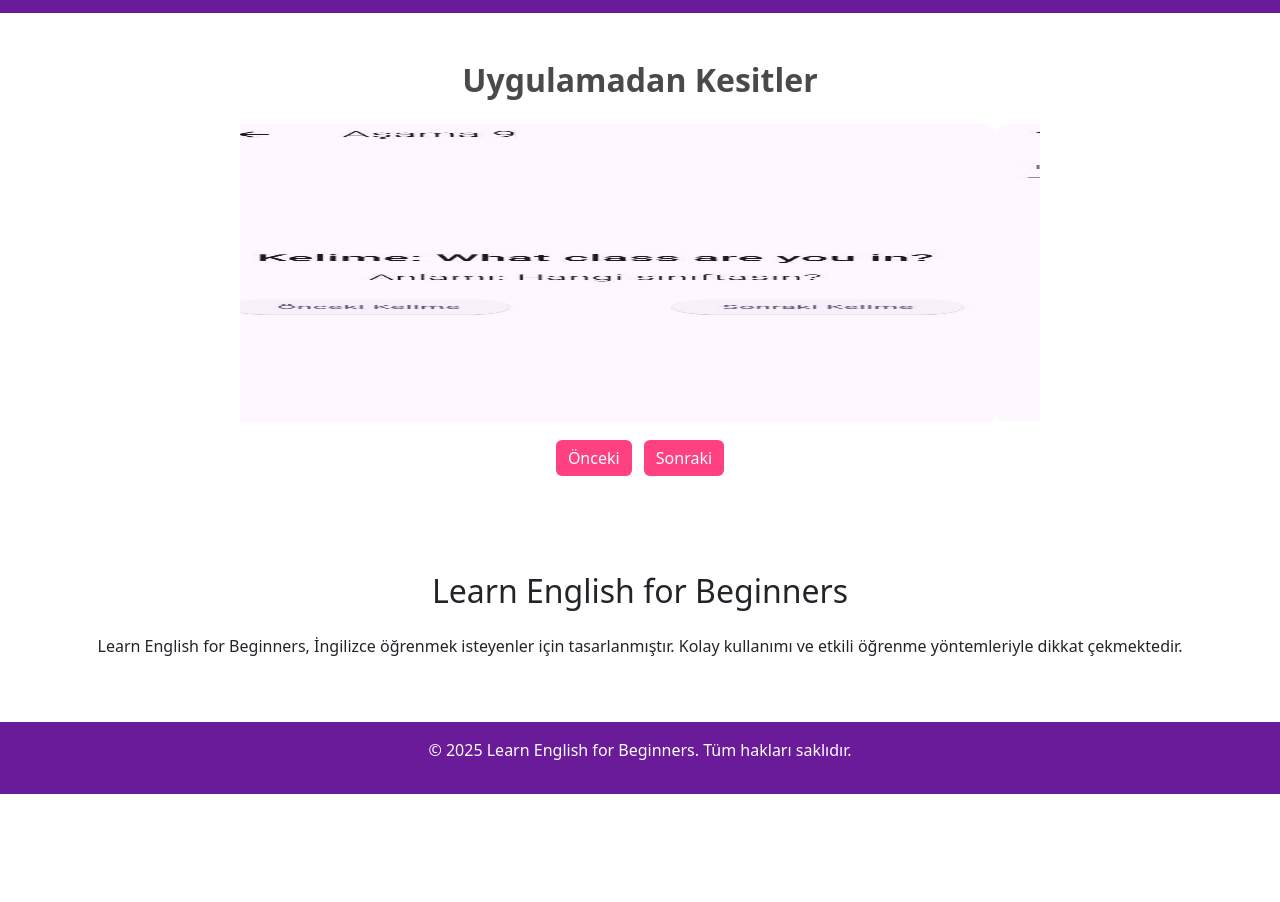
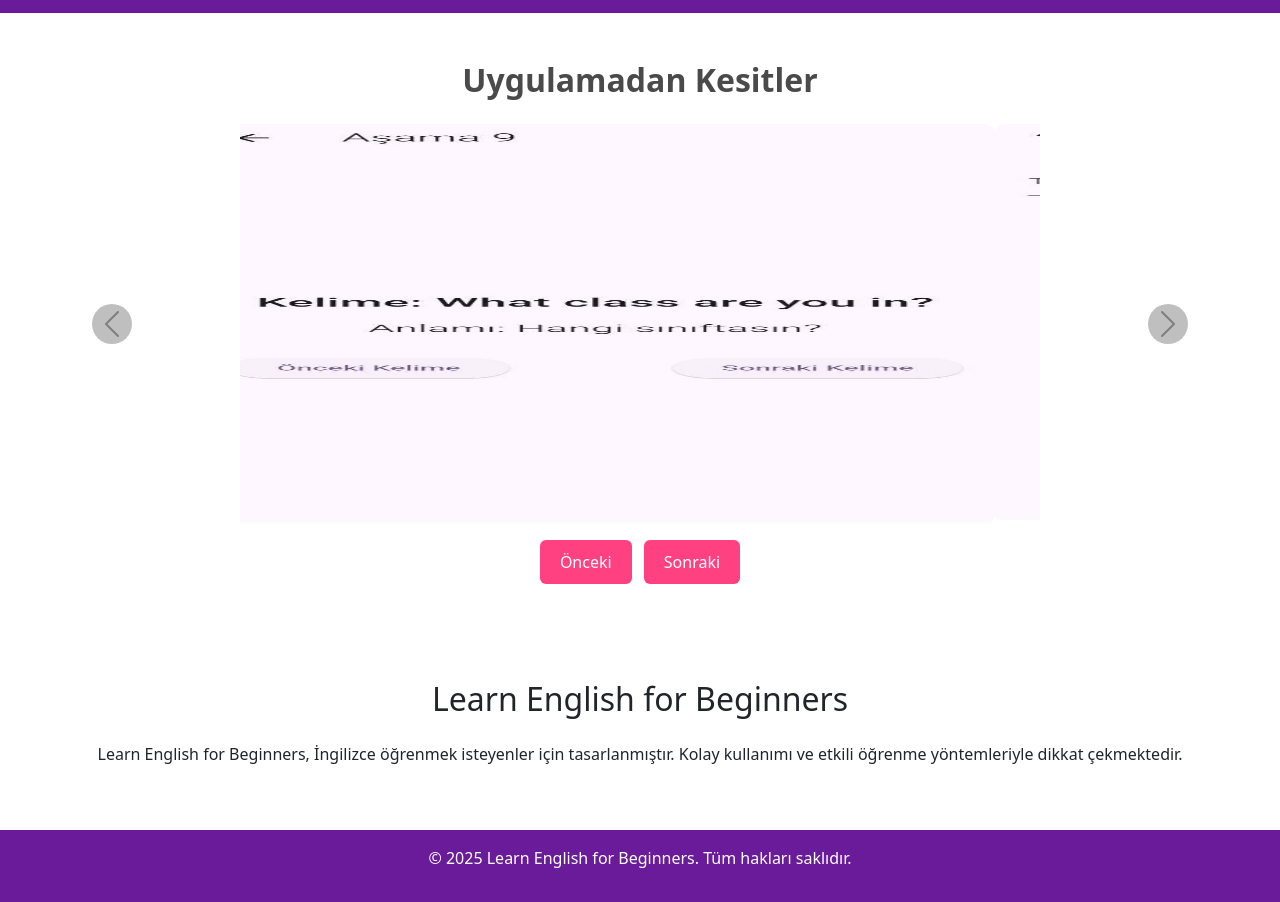
Before and after one commit to munirberkbabal/munirberkbabal.github.io, a plain HTML site: page learnenglishforbeginners.html in a window 1280 px wide. Shown: the part 320-1222 px from the top of the page. Before the commit the page ends 1114 px from the top, so only its background shows below. Drawn offline with nearby package versions, Linux system fonts and the light colour scheme.

Commit message:
Update styles.css

```diff
--- a/styles.css
+++ b/styles.css
@@ -30,7 +30,7 @@
 }
 
 .slider-image {
-  max-height: 300px; /* Slider resimlerinin maksimum yüksekliği */
+  max-height: 400px; /* Slider resimlerinin maksimum yüksekliği */
   width: auto; /* Genişliği otomatik ayarla */
   margin: 0 auto; /* Resimleri ortala */
   border-radius: 10px; /* Görsellerin köşelerini yuvarlar */
@@ -43,17 +43,34 @@
   margin-bottom: 20px;
 }
 
-/* Hakkında Bölümü */
-.about {
-  padding: 20px 0;
+/* Carousel Kontrol Butonları */
+.carousel-control-prev,
+.carousel-control-next {
+  background-color: rgba(0, 0, 0, 0.5); /* Buton arka plan rengi */
+  width: 40px; /* Buton genişliği */
+  height: 40px; /* Buton yüksekliği */
+  border-radius: 50%; /* Butonları yuvarlak yap */
+  top: 50%; /* Dikeyde ortala */
+  transform: translateY(-50%);
 }
 
-/* Footer */
-footer {
-  background-color: #6a1b9a; /* Mor tema */
-  color: white;
-  text-align: center;
-  padding: 10px;
+.carousel-control-prev {
+  left: 10px; /* Sol kenara yerleştir */
+}
+
+.carousel-control-next {
+  right: 10px; /* Sağ kenara yerleştir */
+}
+
+.carousel-control-prev-icon,
+.carousel-control-next-icon {
+  filter: invert(1); /* Ok simgelerini beyaz yap */
+}
+
+/* Manuel Geçiş Butonları */
+.slider .btn-pink {
+  font-size: 1rem;
+  padding: 10px 20px;
 }
 
 /* Mobil Uyumlu Tasarım */
```
